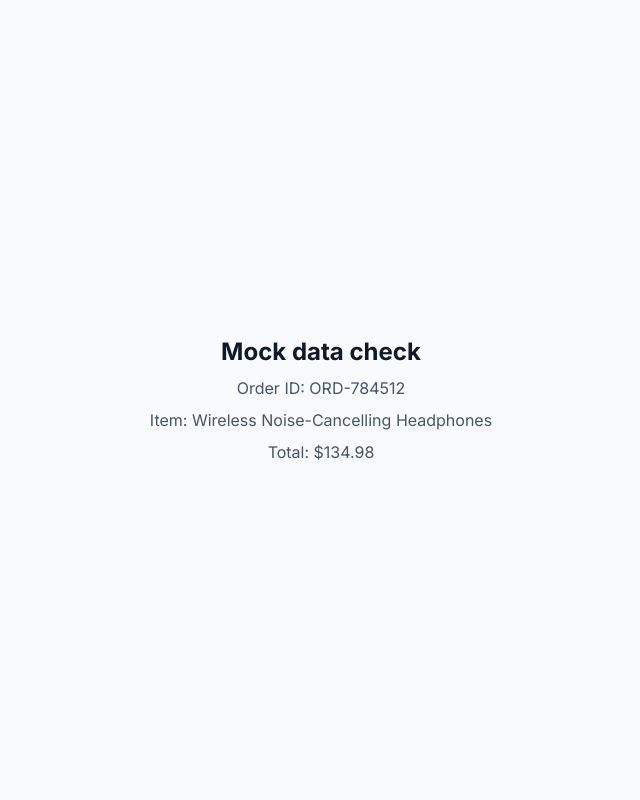
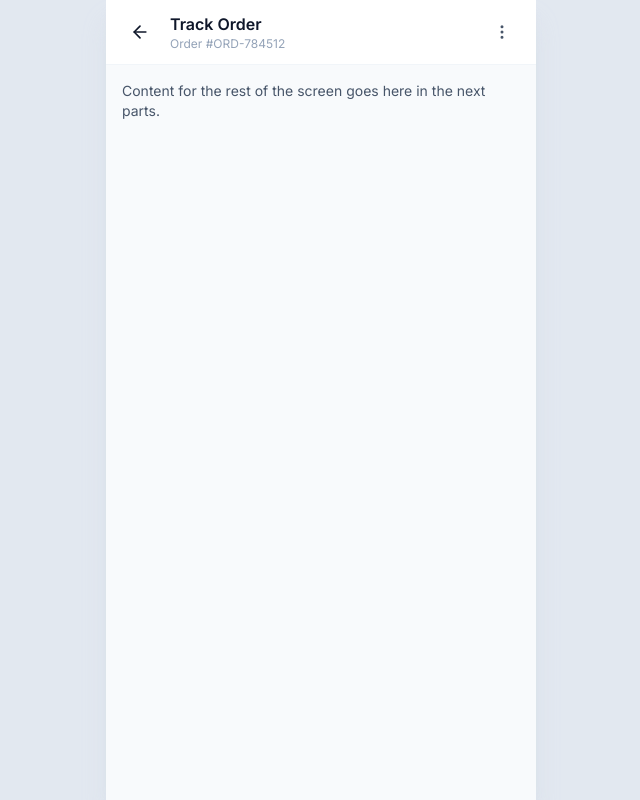
Before and after one commit to fozayelibnayaz/order-tracking-screen, a React (Vite) app: page / in a window 1280 px wide. Shown: the whole page, without its empty margins (319-959 px from the left). Built offline with nearby package versions, Linux system fonts and the light colour scheme.

Commit message:
add app shell and header layout components

```diff
--- a/package.json
+++ b/package.json
@@ -11,6 +11,7 @@
   },
   "dependencies": {
     "@tailwindcss/vite": "^4.3.3",
+    "lucide-react": "^1.48.0",
     "react": "^19.2.8",
     "react-dom": "^19.2.8",
     "tailwindcss": "^4.3.3"
--- a/src/App.jsx
+++ b/src/App.jsx
@@ -1,15 +1,22 @@
+import AppShell from "./components/layout/AppShell"
+import Header from "./components/layout/Header"
 import { mockOrders } from "./data/mockOrders"
 
 function App() {
   const order = mockOrders.onTime
 
+  // Placeholder for now — in Part 9 this will connect to real navigation state.
+  const handleBack = () => {
+    console.log("Back button tapped")
+  }
+
   return (
-    <div className="min-h-screen flex flex-col items-center justify-center gap-2 p-6 text-center">
-      <h1 className="text-2xl font-bold text-ink-900">Mock data check</h1>
-      <p className="text-ink-600">Order ID: {order.id}</p>
-      <p className="text-ink-600">Item: {order.items[0].name}</p>
-      <p className="text-ink-600">Total: ${order.total}</p>
-    </div>
+    <AppShell>
+      <Header orderId={order.id} onBack={handleBack} />
+      <div className="p-4 text-ink-600 text-sm">
+        Content for the rest of the screen goes here in the next parts.
+      </div>
+    </AppShell>
   )
 }
 
--- /dev/null
+++ b/src/components/layout/AppShell.jsx
@@ -0,0 +1,14 @@
+// AppShell centers our mobile screen in a phone-width column.
+// On an actual phone, max-w-[430px] just means "don't get wider than a phone."
+// On a desktop browser, it shows our app as a neat card instead of stretching edge-to-edge.
+function AppShell({ children }) {
+  return (
+    <div className="min-h-screen bg-slate-200 flex justify-center">
+      <div className="w-full max-w-[430px] min-h-screen bg-surface shadow-xl shadow-slate-300/40 flex flex-col">
+        {children}
+      </div>
+    </div>
+  )
+}
+
+export default AppShell
--- /dev/null
+++ b/src/components/layout/Header.jsx
@@ -0,0 +1,32 @@
+import { ArrowLeft, MoreVertical } from "lucide-react"
+
+// Header takes a few props (data passed IN from the parent):
+// - orderId: text to show under the title
+// - onBack: a function the parent gives us, called when the back button is tapped
+function Header({ orderId, onBack }) {
+  return (
+    <header className="sticky top-0 z-10 bg-white/90 backdrop-blur border-b border-slate-100 px-4 py-3 flex items-center gap-3">
+      <button
+        onClick={onBack}
+        aria-label="Go back"
+        className="w-9 h-9 flex items-center justify-center rounded-full hover:bg-slate-100 active:scale-95 transition"
+      >
+        <ArrowLeft size={20} className="text-ink-900" />
+      </button>
+
+      <div className="flex-1 min-w-0">
+        <h1 className="text-base font-semibold text-ink-900 truncate">Track Order</h1>
+        <p className="text-xs text-ink-400 truncate">Order #{orderId}</p>
+      </div>
+
+      <button
+        aria-label="More options"
+        className="w-9 h-9 flex items-center justify-center rounded-full hover:bg-slate-100 active:scale-95 transition"
+      >
+        <MoreVertical size={18} className="text-ink-600" />
+      </button>
+    </header>
+  )
+}
+
+export default Header
```
Also changed, not shown: 1 other file (tests, documents, lock files or other folders).
